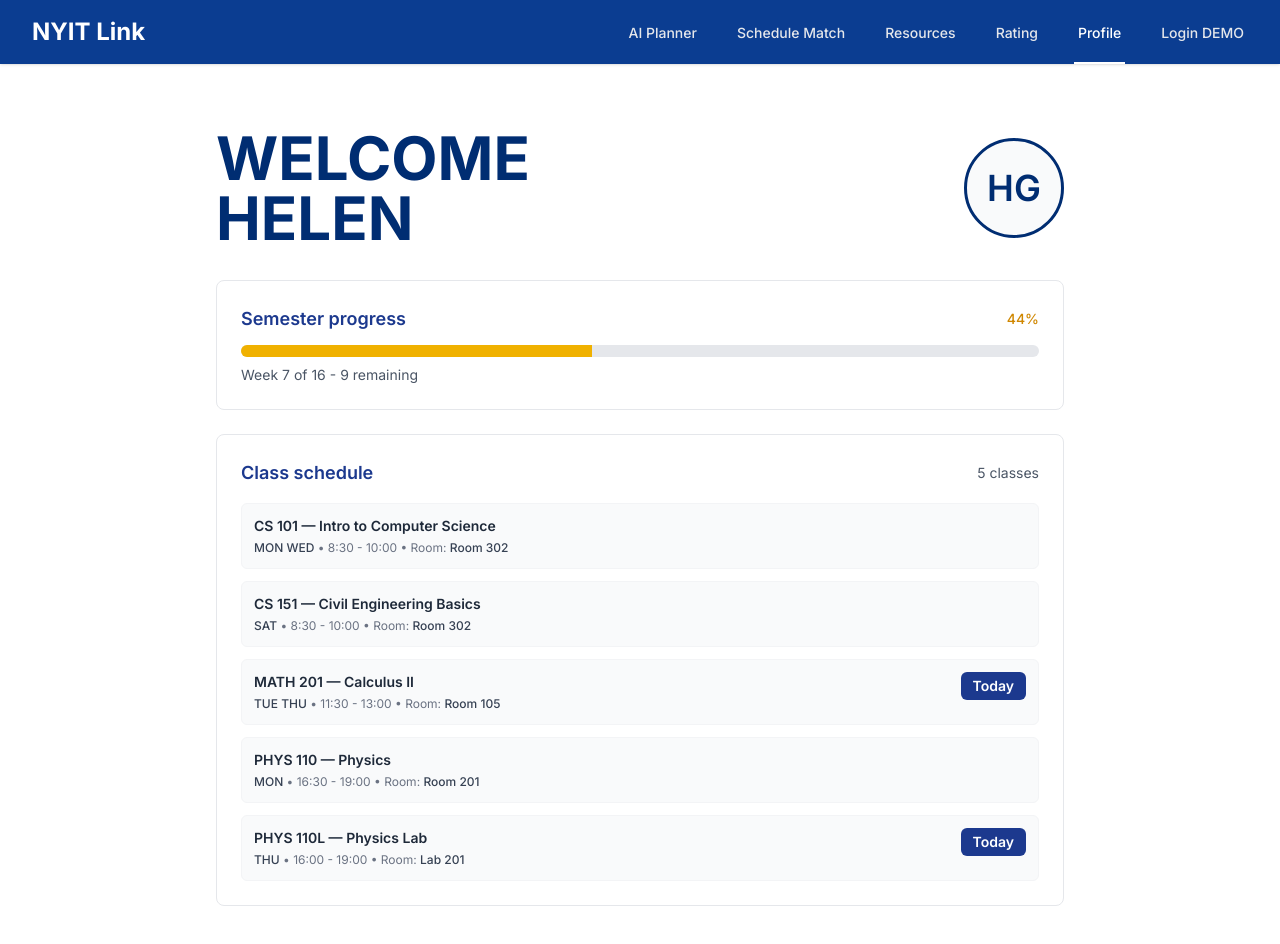
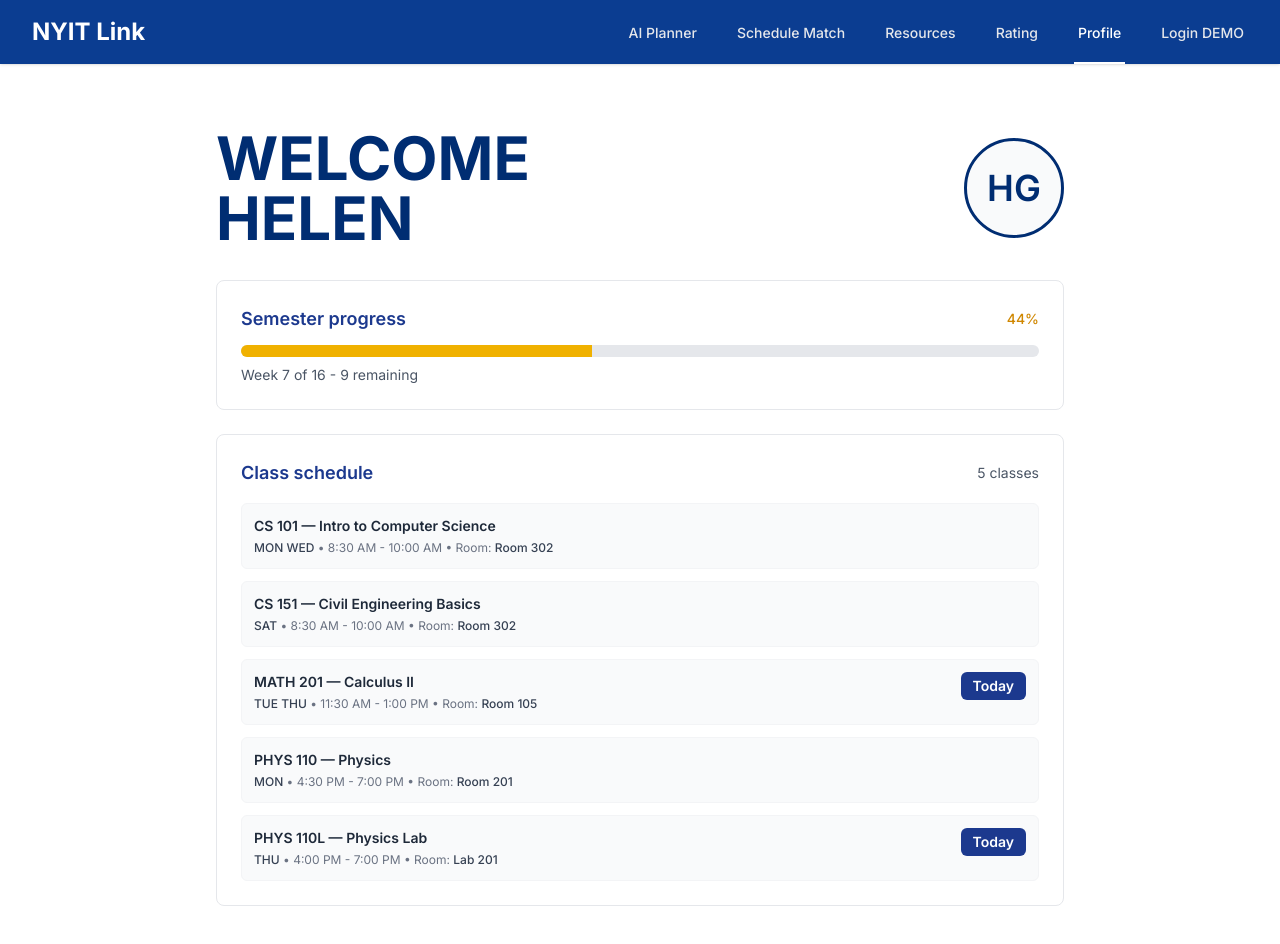
Before and after one commit to symphatixe/nyit-click, a Next.js app: page /profile in a window 1280 px wide. Shown: the top 944 px of the page. Built offline with nearby package versions, Linux system fonts and the light colour scheme.

Commit message:
formatted military time to ampm

```diff
--- a/src/app/profile/page.tsx
+++ b/src/app/profile/page.tsx
@@ -60,6 +60,13 @@ export default function Profile() {
     })
   }, [])
 
+  const formatMilitaryTimeToAmPm = (time: string) => {
+    const [hours, minutes] = time.split(':').map(Number);
+    const ampm = hours >= 12 ? 'PM' : 'AM';
+    const adjustedHours = hours % 12 || 12; // if the hours component is 0, make it 12. probably won't need it b/c no midnight classes, but just in case
+    return `${adjustedHours}:${minutes.toString().padStart(2, '0')} ${ampm}`;
+  }
+
   return (
     <div className="max-w-4xl mx-auto px-6 py-8">
       {/* Top row: welcome + profile pic */}
@@ -107,7 +114,7 @@ export default function Profile() {
                       {g.times.map((t, i) => (
                         <div key={i} className="text-xs text-gray-500">
                           <span className="font-medium text-gray-700">{t.days.sort((a,b)=> (dayNameToIndex[a]-dayNameToIndex[b])).join(' ')}</span>
-                          {` • ${t.startTime} - ${t.endTime} • Room: `}
+                          {` • ${formatMilitaryTimeToAmPm(t.startTime)} - ${formatMilitaryTimeToAmPm(t.endTime)} • Room: `}
                           <span className="font-medium text-gray-700">{t.room}</span>
                         </div>
                       ))}
```
